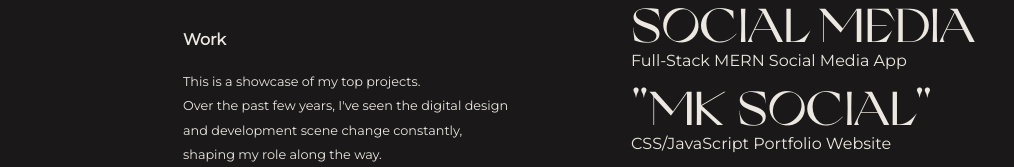
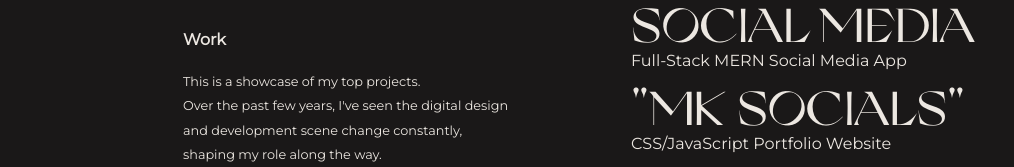
Before and after one commit to victoriakapelush/React-Portfolio-Website, a React (Vite) app: page /work in a window 1280 px wide. Shown: the part 405-572 px from the top of the page, without its empty margins (9-1023 px from the left). Built offline with nearby package versions, Linux system fonts and the light colour scheme.

Commit message:
Update work link

```diff
--- a/src/components/Work.jsx
+++ b/src/components/Work.jsx
@@ -29,7 +29,7 @@ function Work() {
           <a className="gh-link" href="https://github.com/victoriakapelush/Beauty-Alchemy" target='_blank'>React Online Store</a>
           <a className="link-work-name" href="https://narrative-blog.onrender.com" target='_blank'>Social Media</a>
           <a className="gh-link" href="https://github.com/victoriakapelush/Social-Butterfly" target='_blank'>Full-Stack MERN Social Media App</a>
-          <a className="link-work-name" href="https://mksocials.netlify.app" target='_blank'>"MK Social"</a>
+          <a className="link-work-name" href="https://mksocials.com" target='_blank'>"MK Socials"</a>
           <a className="gh-link" href="https://github.com/victoriakapelush/Portfolio-Website" target='_blank'>CSS/JavaScript Portfolio Website</a>
           <a className="link-work-name" href="https://www.wooganyc.com" target='_blank'>"Wooga NYC"</a>
           <a className="gh-link">Website for a korean restaurant in NYC</a>
```
Also changed, not shown: 1 other file (tests, documents, lock files or other folders).
